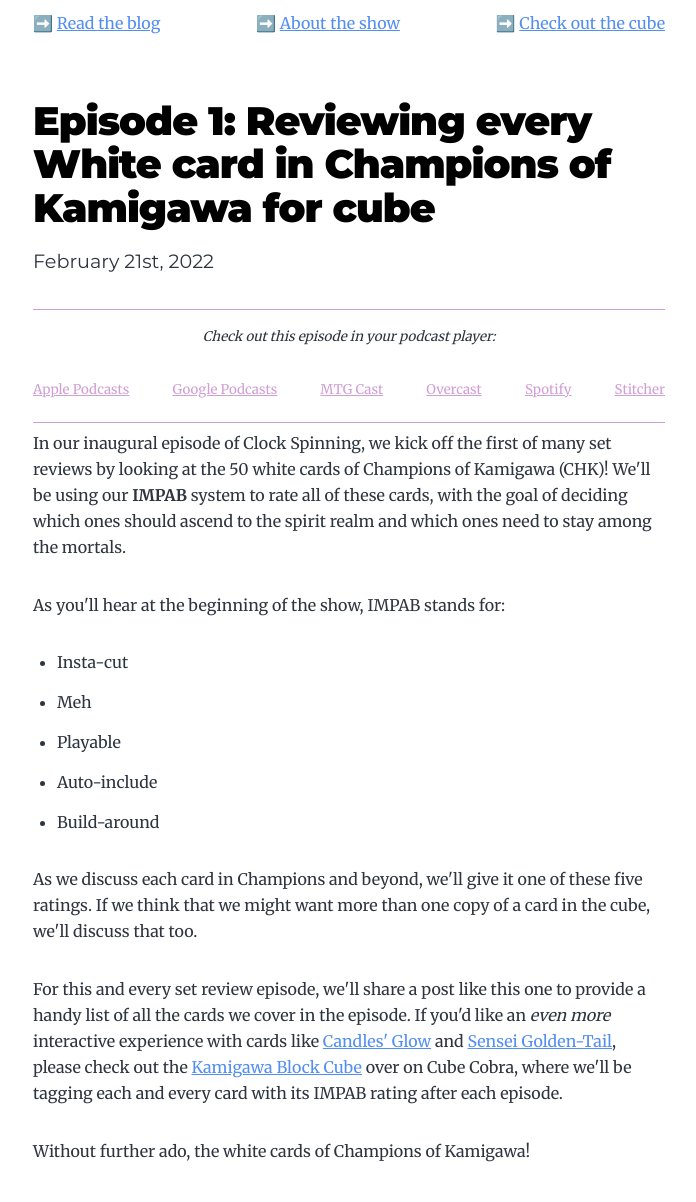
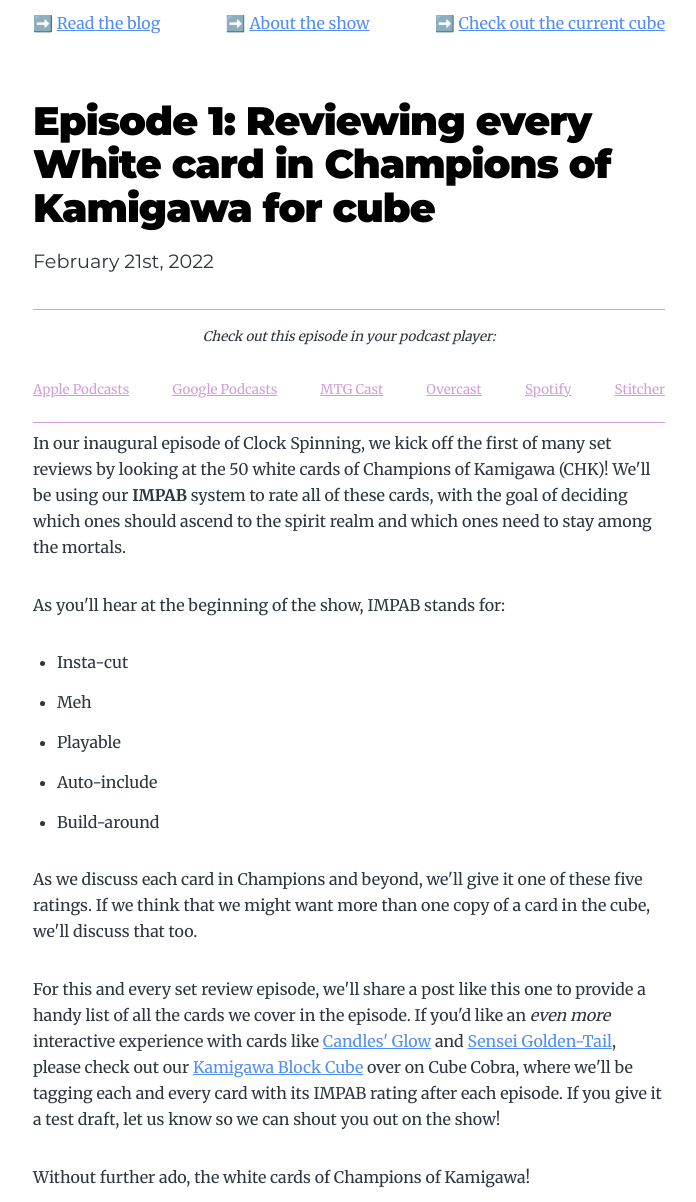
Before and after one commit to austin-schaefer/clock-spinning-site, a Gatsby site: page /episode-1-white-champions-of-kamigawa/ in a window 1280 px wide. Shown: the part 98-1300 px from the top of the page, without its empty margins (291-987 px from the left). Built offline with nearby package versions, Linux system fonts and the light colour scheme; Gatsby itself is replaced by a stand-in of ours.

Commit message:
improve cube links

```diff
--- a/content/blog/episode-1-white-champions-of-kamigawa/index.md
+++ b/content/blog/episode-1-white-champions-of-kamigawa/index.md
@@ -21,7 +21,7 @@ As you'll hear at the beginning of the show, IMPAB stands for:
 
 As we discuss each card in Champions and beyond, we'll give it one of these five ratings. If we think that we might want more than one copy of a card in the cube, we'll discuss that too.
 
-For this and every set review episode, we'll share a post like this one to provide a handy list of all the cards we cover in the episode. If you'd like an *even more* interactive experience with cards like [Candles' Glow](https://scryfall.com/card/chk/5/candles-glow)  and [Sensei Golden-Tail](https://scryfall.com/card/chk/44/sensei-golden-tail), please check out the [Kamigawa Block Cube](https://cubecobra.com/cube/overview/clock-spinning-chk) over on Cube Cobra, where we'll be tagging each and every card with its IMPAB rating after each episode.
+For this and every set review episode, we'll share a post like this one to provide a handy list of all the cards we cover in the episode. If you'd like an *even more* interactive experience with cards like [Candles' Glow](https://scryfall.com/card/chk/5/candles-glow)  and [Sensei Golden-Tail](https://scryfall.com/card/chk/44/sensei-golden-tail), please check out our [Kamigawa Block Cube](https://cubecobra.com/cube/overview/clock-spinning-chk) over on Cube Cobra, where we'll be tagging each and every card with its IMPAB rating after each episode. If you give it a test draft, let us know so we can shout you out on the show!
 
 Without further ado, the white cards of Champions of Kamigawa!
 
--- a/src/components/layout.js
+++ b/src/components/layout.js
@@ -21,8 +21,8 @@ const Layout = ({ location, title, children }) => {
             </Link>
           </li>
           <li>
-            ➡️ <Link to="https://cubecobra.com/cube/overview/clockspinning">
-              Check out the cube
+            ➡️ <Link to="https://cubecobra.com/cube/overview/clock-spinning-chk">
+              Check out the current cube
             </Link>
           </li>
         </ul>
```
